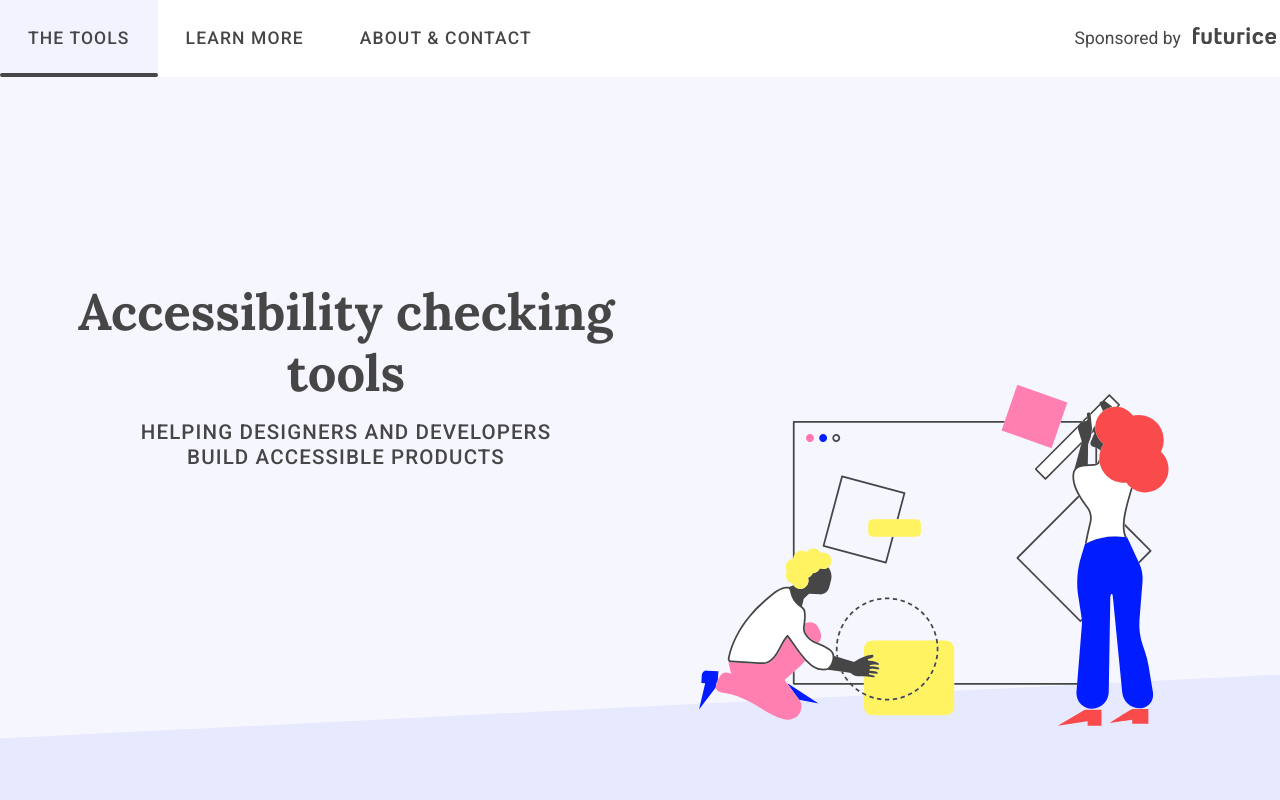
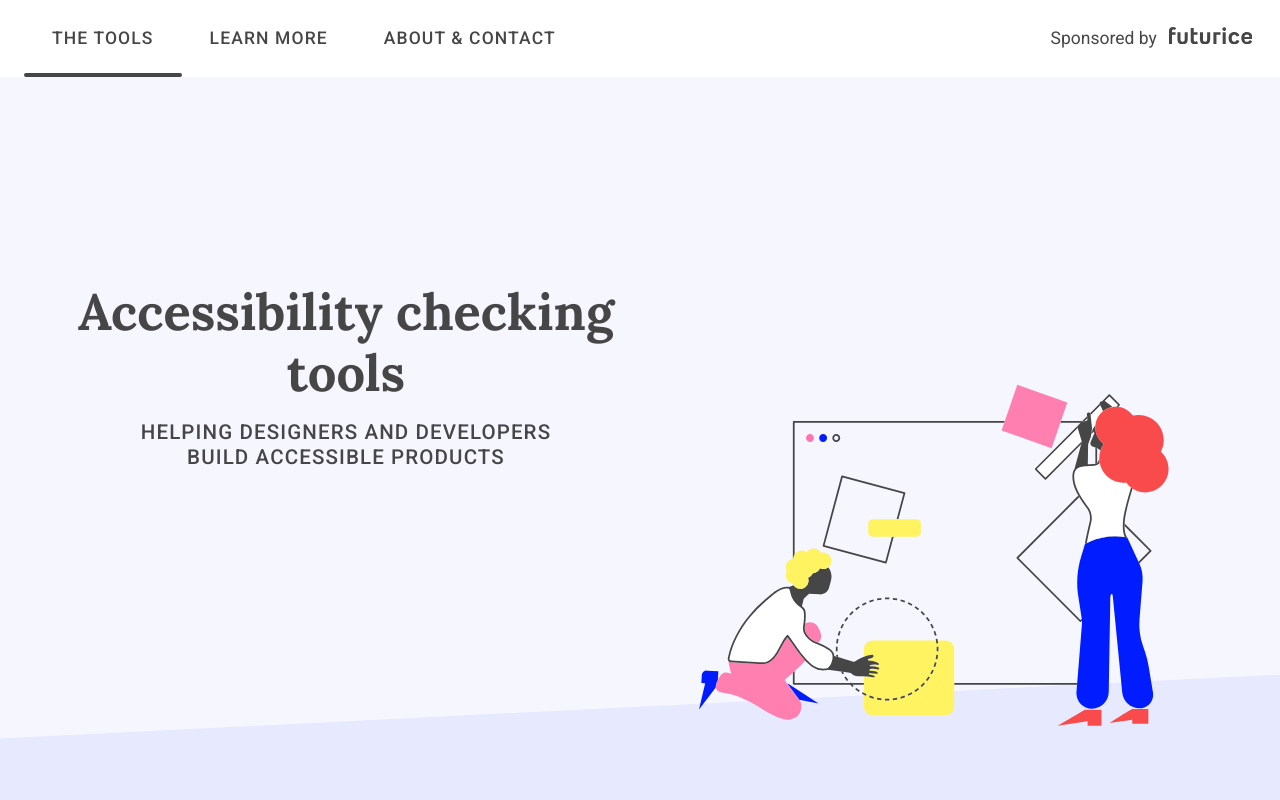
Before and after one commit to accessibility-tools/website, a Next.js app: page / in a window 1280 px wide. Shown: the top 800 px of the page. Built offline with nearby package versions, Linux system fonts and the light colour scheme.

Commit message:
add nav padding, fix smaller screen width view

```diff
--- a/src/components/menu/MenuItem.jsx
+++ b/src/components/menu/MenuItem.jsx
@@ -61,6 +61,7 @@ const ListItemLink = styled.a`
   vertical-align: top;
   user-select: none;
   white-space: nowrap;
+  max-width: none;
 `;
 
 const MenuItem = ({ text, icon, onSelect, ...props }) => {
--- a/src/components/menu/MenuLabel.jsx
+++ b/src/components/menu/MenuLabel.jsx
@@ -12,6 +12,7 @@ const MenuButton = styled.button`
     display: flex;
     justify-content: center;
     width: 100%;
+    max-width: none;
     position: fixed;
     &:hover {
       background-color: ${background.lightPurple};
--- a/src/components/navigation/Nav.jsx
+++ b/src/components/navigation/Nav.jsx
@@ -3,13 +3,16 @@ import styled from "styled-components";
 import { color } from "../../shared/style";
 import MenuLabel from "../menu/MenuLabel";
 import MenuList from "../menu/MenuList";
-import Switcher from "../layout-components/Switcher";
 
-const NavContainer = styled(Switcher)`
-  & > * > * {
+const NavContainer = styled.nav`
+  & > * {
     background-color: ${color.white};
     z-index: 999;
     align-items: center;
+  }
+
+  @media (min-width: 48rem) {
+    padding: 0 1.5rem;
   }
 `;
 
@@ -36,10 +39,8 @@ const Nav = () => {
 
   return (
     <NavContainer aria-label="main navigation" space="0">
-      <div>
-        <MenuLabel expanded={expanded} toggleExpanded={toggleExpanded} />
-        <MenuList expanded={expanded} />
-      </div>
+      <MenuLabel expanded={expanded} toggleExpanded={toggleExpanded} />
+      <MenuList expanded={expanded} />
     </NavContainer>
   );
 };
```
